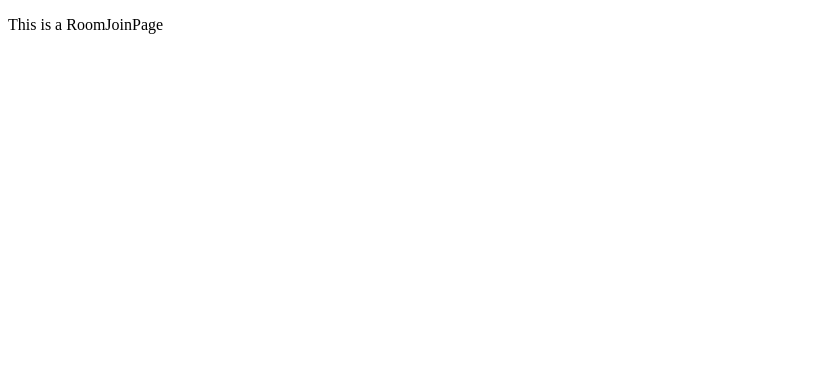
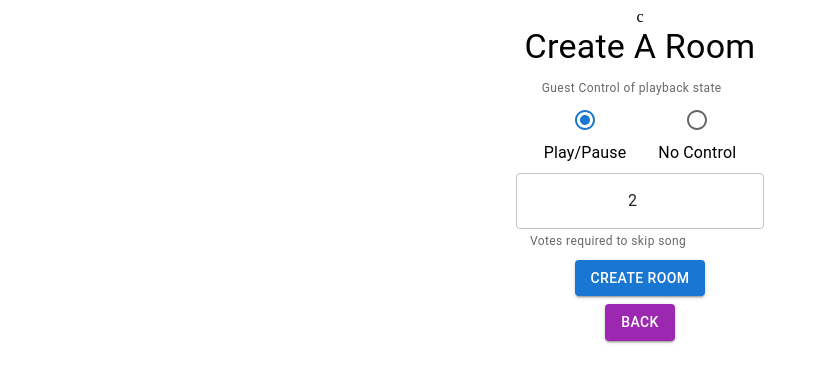
Before and after one commit to KrishanLim/Music-controller, a React app in the folder music_controller/frontend/: page /join in a window 1280 px wide. Shown: the top 382 px of the page, without its empty margins (0-819 px from the left). Built offline with nearby package versions, Linux system fonts and the light colour scheme; the HTML template or start-up script is replaced by a standard one.

Commit message:
Added imports and created frontend form design for the Create Room

```diff
--- a/music_controller/frontend/src/components/RoomJoinPage.js
+++ b/music_controller/frontend/src/components/RoomJoinPage.js
@@ -1,11 +1,81 @@
 import React, { Component } from "react";
+import Button from "@mui/material/Button";
+import Grid from "@mui/material/Grid";
+import Typography from "@mui/material/Typography";
+import TextField from "@mui/material/TextField";
+import FormHelperText from "@mui/material/FormHelperText";
+import FormControl from "@mui/material/FormControl";
+import { Link } from "react-router-dom";
+import Radio from "@mui/material/Radio";
+import RadioGroup from "@mui/material/RadioGroup";
+import FormControlLabel from "@mui/material/FormControlLabel";
 
 export default class RoomJoinPage extends Component {
+    defaultVotes = 2;
+
     constructor(props) {
         super(props);
     }
 
     render() {
-        return <p>This is a RoomJoinPage</p>;
+        return ( //Grid allows you to place items in rows and columns
+                <Grid container spacing={1} direction="column">
+                    <Grid item xs={12} textAlign="center">c
+                        {/* //Typography is a text component */}
+                        <Typography component="h4" variant="h4">
+                            Create A Room
+                        </Typography>
+                    </Grid>
+                    <Grid item xs={12} textAlign="center">
+                        {/* //FormControl is used to group related form controls
+                        //It is a wrapper for form inputs (like radios, text fields, selects) that helps them work together properly. */}
+                        <FormControl component="fieldset">
+                            {/* //Renders like a <p> but has extra MUI behavior */}
+                            <FormHelperText>
+                                    Guest Control of playback state
+                            </FormHelperText>
+                            {/* RadioGoup is used to group related radio buttons with it only one can be selected */}
+                            <RadioGroup row defaultValue="true">
+                                {/* FormControlLabel is like a readymade radio button with label attached */}
+                                <FormControlLabel
+                                    value="true"
+                                    control={<Radio color="primary"/>}
+                                    label="Play/Pause"
+                                    labelPlacement="bottom"
+                                />
+                                <FormControlLabel
+                                    value="false"
+                                    control={<Radio color="secondary"/>}
+                                    label="No Control"
+                                    labelPlacement="bottom"
+                                />
+                            </RadioGroup>
+                        </FormControl>
+                    </Grid>
+                    <Grid item xs={12} textAlign="center">
+                        <FormControl>
+                            {/* TextField is an input box where users can type text */}
+                            <TextField
+                                required={true}
+                                type="number"
+                                defaultValue={this.defaultVotes}
+                                inputProps={{
+                                    min:1,
+                                    style:{textAlign:"center"},
+                                }}
+                            />
+                            <FormHelperText textAlign="center">
+                                Votes required to skip song
+                            </FormHelperText>
+                        </FormControl>
+                    </Grid>
+                    <Grid item xs={12} textAlign="center">
+                        <Button color="primary" variant="contained">Create Room</Button>
+                    </Grid>
+                    <Grid item xs={12} textAlign="center">
+                        <Button color="secondary" variant="contained" to="/" component={ Link }>Back</Button>
+                    </Grid>
+                </Grid>
+        );
     }
 }
```
